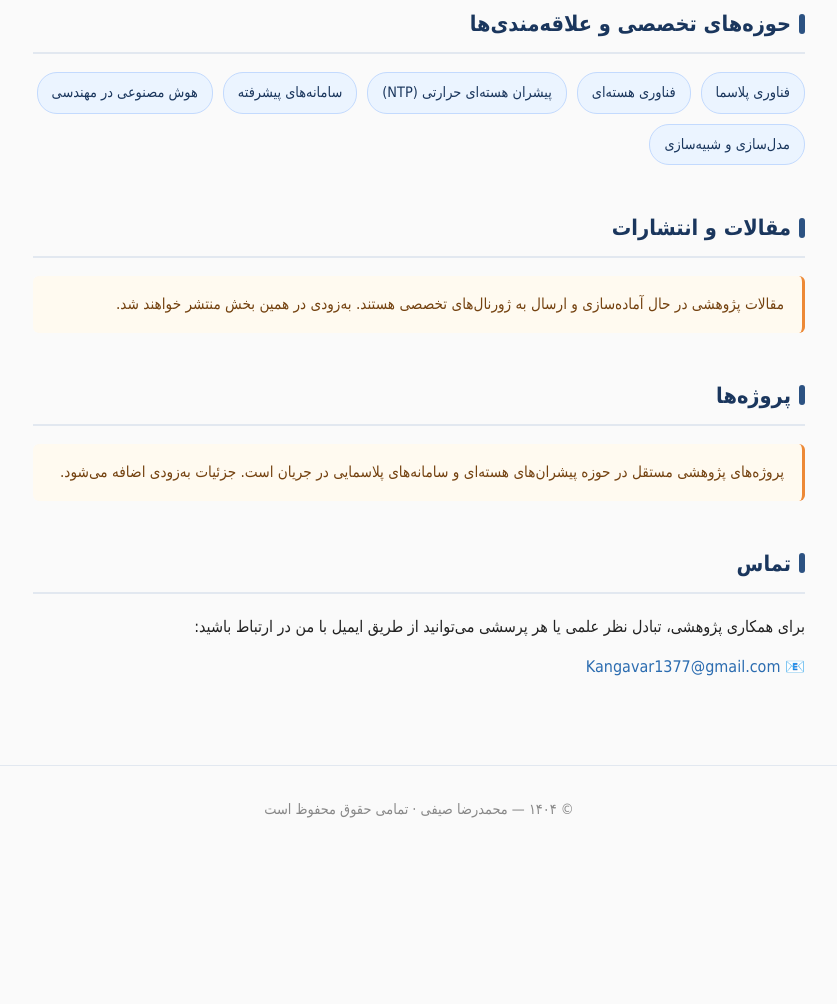
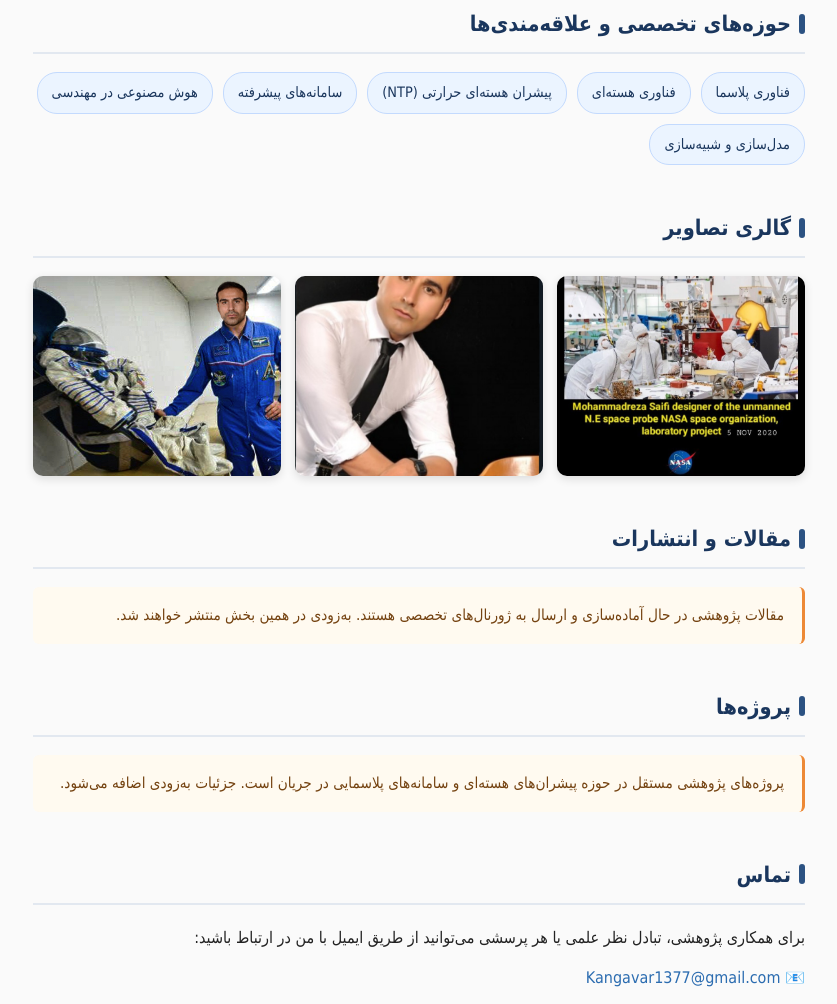
Before and after one commit to mohammadreza-seifi/mohammadreza-seifi.github.io, a plain HTML site: page index.html in a window 1280 px wide. Shown: the part 1116-2120 px from the top of the page, without its empty margins (221-1058 px from the left). Before the commit the page ends 1969 px from the top, so only its background shows below. Drawn offline with Linux system fonts and the light colour scheme; a small style sheet from the web is missing.

Commit message:
Update index.html

```diff
--- a/index.html
+++ b/index.html
@@ -189,7 +189,14 @@
       <li>مدل‌سازی و شبیه‌سازی</li>
     </ul>
   </section>
-
+<section>
+    <h2>گالری تصاویر</h2>
+    <div class="gallery">
+      <img src="photo1.jpg.jpg" alt="تصویر ۱">
+      <img src="photo2.jpg.jpg" alt="تصویر ۲">
+      <img src="photo4.jpg.jpg" alt="تصویر ۴">
+    </div>
+  </section>
   <section>
     <h2>مقالات و انتشارات</h2>
     <p class="note">
```
